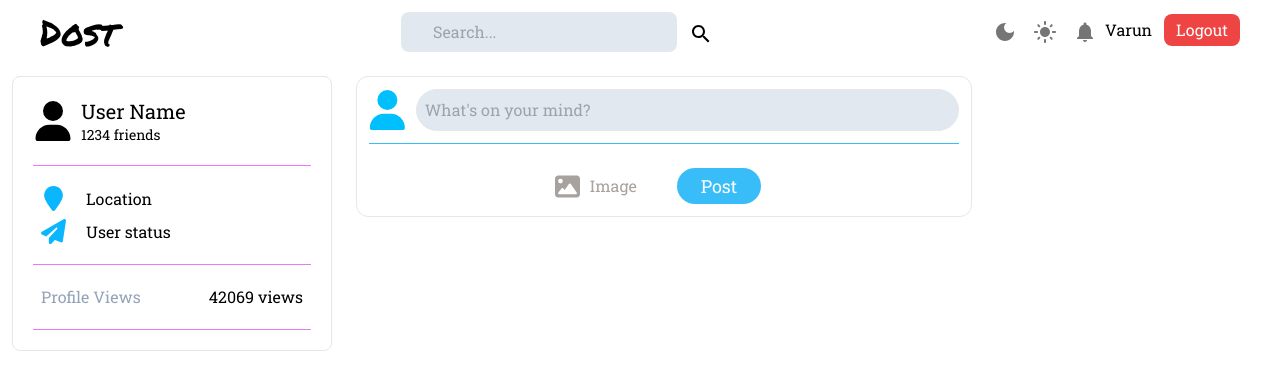
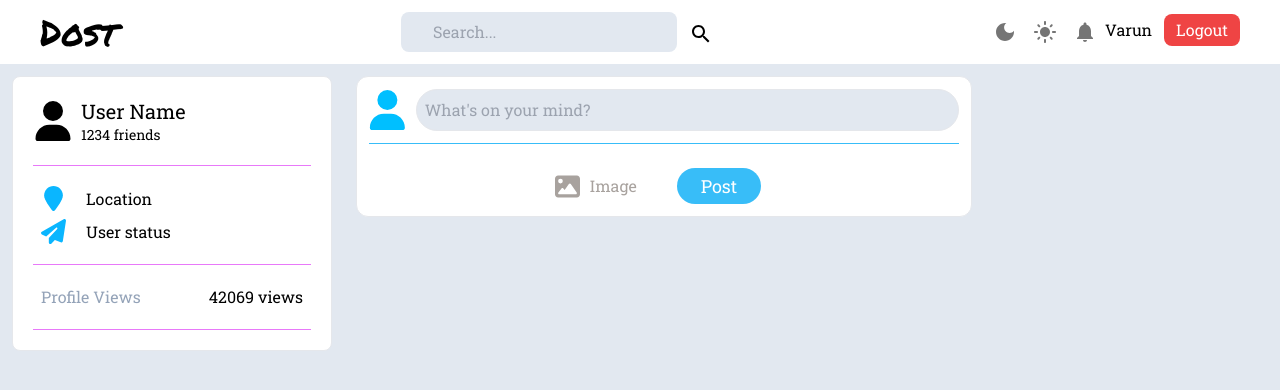
Before and after one commit to DustyDogCodex/Dost, a React (Vite) app in the folder client/: page /homepage in a window 1280 px wide. Shown: the top 390 px of the page. Built offline with nearby package versions, Linux system fonts and the light colour scheme; no server answers.

Commit message:
added bg color to homepage and bg-white to widgets on homepage. Will add another bg for dark-mode setting later. Added context to the entire app to be able to use a loggedInUser's info as needed throughout the app.

```diff
--- /dev/null
+++ b/client/src/LoggedInUserContext.jsx
@@ -0,0 +1,34 @@
+import { createContext, useEffect, useState } from 'react'
+import axios from 'axios'
+
+//this initial state will be updated with user info if user passes login authentication
+export const UserContext = createContext({});
+
+export const ContextProvider = ({ children }) => {
+
+    //using state to store and update user information
+    //set to false till user data is fetched
+    const [ loggedInUser, setLoggedInUser ] = useState(null)
+
+    //function to get user information after user logs in
+    //then the user info is passed into our context using setUserInfo
+    useEffect(() => {
+        const getLoggedInUser = async() => {
+            await axios.get(
+                'http://localhost:5000/auth/getuser',
+                { withCredentials: true }
+            )
+            .then(res => setLoggedInUser(res.data))
+            .catch(err => console.log(err))
+        }
+        getLoggedInUser()
+    }, [])
+
+    return (
+        <UserContext.Provider
+            value={{ loggedInUser }}
+        >
+            {children}
+        </UserContext.Provider>
+    )
+}
--- a/client/src/components/CreatePost.jsx
+++ b/client/src/components/CreatePost.jsx
@@ -14,7 +14,7 @@ function CreatePost() {
 
     return (
         <div
-            className="m-3 border rounded-xl"
+            className="m-3 border rounded-xl bg-white"
         >
             <div
                 className="flex items-center m-3 pb-3 border-b border-sky-400"
--- a/client/src/components/Navbar.jsx
+++ b/client/src/components/Navbar.jsx
@@ -5,7 +5,7 @@ import { Link } from "react-router-dom";
 function Navbar() {
     return (
         <div
-            className="flex items-center justify-between py-3 px-10"
+            className="flex items-center justify-between py-3 px-10 bg-white"
         >
             <Link
                 to={'/homepage'}
--- a/client/src/components/UserProfileWidget.jsx
+++ b/client/src/components/UserProfileWidget.jsx
@@ -14,7 +14,7 @@ function UserProfileWidget() {
 
     return (
         <div
-            className="border p-5 w-1/4 m-3 rounded-lg"
+            className="border p-5 w-1/4 m-3 rounded-lg bg-white"
         >
             {/* top of widget: username + profilePic + friends */}
             <div
--- a/client/src/main.jsx
+++ b/client/src/main.jsx
@@ -1,9 +1,12 @@
 import React from 'react'
 import ReactDOM from 'react-dom/client'
 import App from './App.jsx'
+import { ContextProvider } from './LoggedInUserContext.jsx'
 
 ReactDOM.createRoot(document.getElementById('root')).render(
   <React.StrictMode>
-    <App />
+    <ContextProvider>
+        <App />
+    </ContextProvider>
   </React.StrictMode>,
 )
--- a/client/src/pages/Homepage.jsx
+++ b/client/src/pages/Homepage.jsx
@@ -4,7 +4,9 @@ import UserProfileWidget from "../components/UserProfileWidget"
 
 function Homepage() {
     return (
-        <div>
+        <div
+            className="h-screen bg-slate-200"
+        >
             <Navbar/>
             <div
                 className="flex"
```
